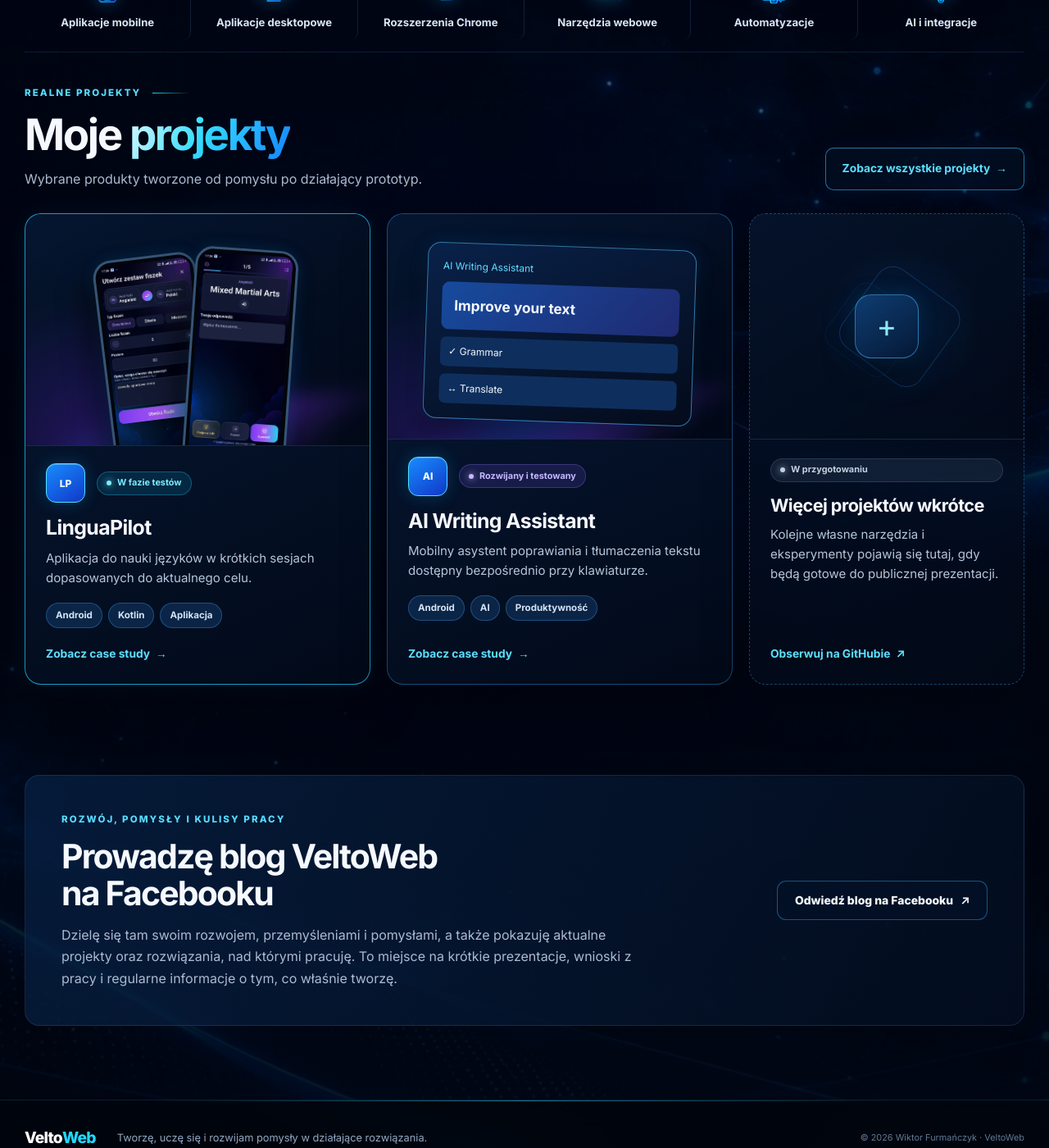
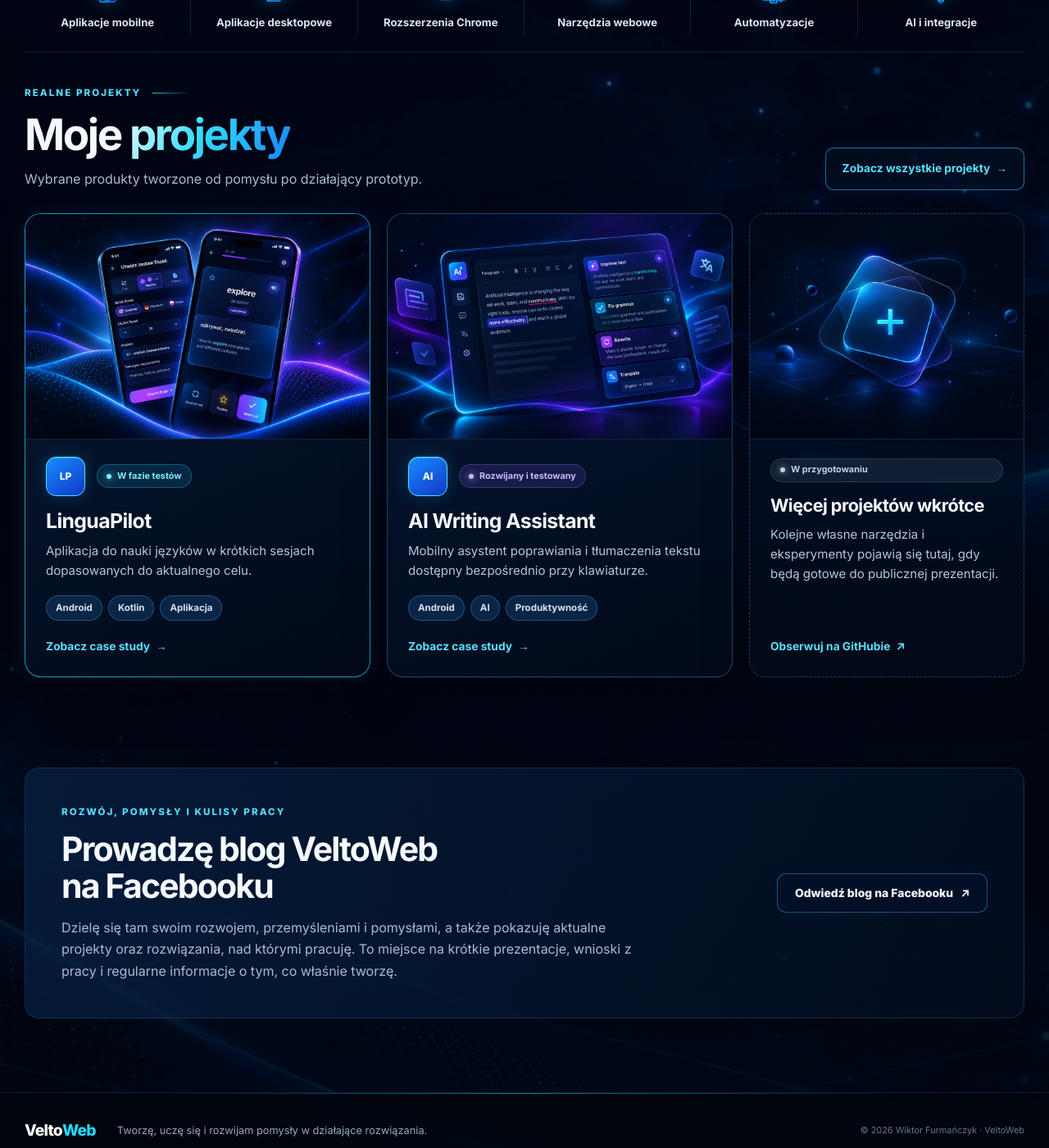
Before and after one commit to wiktor-furmanczyk/wiktor-furmanczyk.github.io, a Jekyll site: the page built from index.md, in a window 1280 px wide and 1400 px high, scrolled down 686 px. Shown: the whole window at 82% size. Built offline with Jekyll 4.4.1, drawn with Linux system fonts in a browser that asks for light colours.

Commit message:
feat: use custom project card artwork

```diff
--- a/assets/css/style.scss
+++ b/assets/css/style.scss
@@ -111,11 +111,9 @@ h3 { margin: 0; font-size: 1.06rem; letter-spacing: -0.025em; }
 .project-card { position: relative; display: flex; min-height: 560px; overflow: hidden; flex-direction: column; background: linear-gradient(155deg, rgba(7,28,59,.88), rgba(2,10,25,.94)); border: 1px solid rgba(52,150,221,.42); border-radius: 20px; box-shadow: 0 22px 54px rgba(0,0,0,.34), inset 0 1px rgba(255,255,255,.035); backdrop-filter: blur(14px); transition: transform .24s ease, border-color .24s ease, box-shadow .24s ease; }
 .project-card-featured { border-color: rgba(30,207,255,.72); box-shadow: 0 22px 58px rgba(0,0,0,.36), 0 0 30px rgba(0,169,255,.09), inset 0 1px rgba(255,255,255,.05); }
 .project-card:hover { transform: translateY(-6px); border-color: rgba(53, 220, 255, .82); box-shadow: 0 28px 64px rgba(0,0,0,.4), 0 0 34px rgba(0,163,255,.13); }
-.project-card-visual { position: relative; display: flex; min-height: 275px; align-items: end; justify-content: center; overflow: hidden; padding-top: 20px; background: radial-gradient(circle at 50% 72%, rgba(26,91,255,.42), transparent 48%), radial-gradient(circle at 20% 100%, rgba(95,35,209,.34), transparent 42%), linear-gradient(150deg, rgba(3,19,43,.48), rgba(2,8,22,.82)); border-bottom: 1px solid var(--border-soft); }
-.project-card-visual::after { position: absolute; height: 42%; inset: auto -8% -24%; content: ""; background: linear-gradient(145deg, transparent 18%, rgba(37,86,210,.32) 38%, rgba(121,44,224,.42) 54%, transparent 74%); filter: blur(10px); transform: rotate(-5deg); }
-.card-phone { z-index: 2; width: 126px; overflow: hidden; padding: 4px; background: #02050a; border: 3px solid #365475; border-radius: 22px 22px 0 0; transform: rotate(4deg) translateY(22px); box-shadow: -14px 20px 32px rgba(0,0,0,.52), 0 0 18px rgba(24,154,255,.14); }
-.card-phone img { display: block; width: 100%; height: auto; border-radius: 12px 12px 0 0; }
-.card-phone-back { z-index: 1; margin-right: -17px; transform: rotate(-7deg) translateY(31px); }
+.project-card-visual { position: relative; height: 275px; overflow: hidden; background: #020a18; border-bottom: 1px solid var(--border-soft); }
+.project-card-image { display: block; width: 100%; height: 100%; object-fit: cover; object-position: center; transition: transform .4s ease, filter .4s ease; }
+.project-card:hover .project-card-image { filter: saturate(1.08) brightness(1.04); transform: scale(1.025); }
 .project-card-body { display: flex; flex: 1; flex-direction: column; padding: 23px 25px 24px; }
 .card-meta-row { display: flex; align-items: center; gap: 14px; margin-top: -2px; }
 .icon-box { display: grid; width: 48px; height: 48px; flex: 0 0 48px; place-items: center; color: #effdff; background: linear-gradient(145deg, #188cff, #1038c7); border: 1px solid #51e0ff; border-radius: 12px; box-shadow: 0 0 20px rgba(0,174,255,.24), inset 0 1px rgba(255,255,255,.22); font-size: .75rem; font-weight: 800; }
@@ -128,15 +126,9 @@ h3 { margin: 0; font-size: 1.06rem; letter-spacing: -0.025em; }
 .tag-row, .tech-list { display: flex; flex-wrap: wrap; gap: 7px; }
 .tag-row span, .tech-list span { display: inline-flex; min-height: 31px; align-items: center; padding: 4px 11px; color: #d4e3f4; background: rgba(16,50,94,.64); border: 1px solid rgba(65,151,224,.38); border-radius: 999px; font-size: .72rem; font-weight: 700; }
 .card-link { margin-top: auto; padding-top: 18px; font-size: .86rem; }
-.writing-card-visual { place-items: center; align-items: center; }
-.writing-card-ui { z-index: 1; display: flex; width: 78%; flex-direction: column; gap: 9px; padding: 18px; background: linear-gradient(155deg, #092149, #040b1b); border: 1px solid rgba(83,192,255,.58); border-radius: 16px; box-shadow: 0 22px 36px rgba(0,0,0,.46), 0 0 24px rgba(0,136,255,.12); transform: rotate(2deg); }
-.writing-card-ui small { color: #62ddff; font-size: .75rem; }.writing-card-ui strong { padding: 15px; background: linear-gradient(135deg, #164b9d, #202a72); border-radius: 9px; font-size: 1.08rem; }.writing-card-ui span { padding: 8px 10px; background: #0e2f5d; border-radius: 7px; font-size: .75rem; }
 .project-card-upcoming { background: linear-gradient(155deg, rgba(5,21,45,.58), rgba(2,9,23,.82)); border-style: dashed; }
 .project-card-upcoming h3 { font-size: 1.35rem; }.project-card-upcoming p { max-width: 310px; }
-.upcoming-visual { position: relative; display: grid; min-height: 275px; overflow: hidden; place-items: center; background: radial-gradient(circle at 55% 50%, rgba(11,103,196,.18), transparent 42%), linear-gradient(145deg, rgba(6,24,49,.42), rgba(2,9,22,.62)); border-bottom: 1px solid var(--border-soft); }
-.upcoming-visual::before, .upcoming-visual::after { position: absolute; width: 116px; height: 116px; content: ""; border: 1px solid rgba(33,129,213,.3); border-radius: 22px; transform: rotate(36deg) translate(13px, -9px); }
-.upcoming-visual::after { opacity: .45; transform: rotate(36deg) translate(-12px, 14px) scale(.78); }
-.upcoming-mark { z-index: 1; display: grid; width: 78px; height: 78px; place-items: center; color: #8ee8ff; background: linear-gradient(145deg, rgba(16,66,121,.9), rgba(5,24,54,.92)); border: 1px solid rgba(74,190,255,.52); border-radius: 20px; box-shadow: 0 18px 38px rgba(0,0,0,.4), 0 0 24px rgba(0,155,255,.17); font-size: 2.35rem; }
+.upcoming-visual { position: relative; height: 275px; overflow: hidden; background: #020a18; border-bottom: 1px solid var(--border-soft); }
 
 .blog-section { display: flex; align-items: center; justify-content: space-between; gap: 40px; margin-block: 38px 90px; padding: clamp(28px, 4vw, 44px); background: linear-gradient(120deg, rgba(7,34,70,.72), rgba(3,14,32,.82)); border: 1px solid var(--border-soft); border-radius: var(--radius); }
 .blog-section > div { max-width: 720px; }.blog-section p:last-child { margin-bottom: 0; color: var(--muted); }
@@ -205,7 +197,7 @@ h3 { margin: 0; font-size: 1.06rem; letter-spacing: -0.025em; }
 @media (max-width: 980px) {
   .hero { grid-template-columns: minmax(0, 1fr) minmax(340px, .9fr); gap: 28px; }.hero-art { min-height: 360px; }
   .expertise-strip { grid-template-columns: repeat(3, 1fr); }.expertise-strip div:nth-child(3) { border-right: 0; }.expertise-strip div:nth-child(-n+3) { border-bottom: 1px solid var(--border-soft); }
-  .project-grid { grid-template-columns: 1fr 1fr; }.project-card-upcoming { display: grid; min-height: 300px; grid-column: 1 / -1; grid-template-columns: .8fr 1.2fr; }.project-card-upcoming .upcoming-visual { min-height: 300px; border-right: 1px solid var(--border-soft); border-bottom: 0; }.project-card-upcoming .project-card-body { justify-content: center; }
+  .project-grid { grid-template-columns: 1fr 1fr; }.project-card-upcoming { display: grid; min-height: 300px; grid-column: 1 / -1; grid-template-columns: .8fr 1.2fr; }.project-card-upcoming .upcoming-visual { height: 300px; border-right: 1px solid var(--border-soft); border-bottom: 0; }.project-card-upcoming .project-card-body { justify-content: center; }
   .product-hero { grid-template-columns: minmax(0, .85fr) minmax(400px, 1.15fr); gap: 24px; }.phone { max-width: 155px; }
   .project-facts { grid-template-columns: 1fr 1fr; }.benefit-list { grid-template-columns: 1fr 1fr; }.benefit-list div:nth-child(2) { border-right: 0; }.benefit-list div:nth-child(-n+2) { border-bottom: 1px solid var(--border-soft); }
   .process-screens { grid-template-columns: 1fr 1fr; }.screen-frame { width: 170px; }
@@ -216,7 +208,7 @@ h3 { margin: 0; font-size: 1.06rem; letter-spacing: -0.025em; }
   html { scroll-padding-top: 5.5rem; }.shell, .section-shell { width: min(calc(100% - 28px), var(--content-width)); }
   .header-inner { min-height: 54px; }
   .hero { display: block; min-height: 0; padding-block: 68px 34px; }.hero-copy { max-width: 620px; }.hero-description { font-size: 1rem; }.hero-art { min-height: 400px; margin-top: 0; }.hero-art img { width: min(620px, 116%); transform: translateX(2%); }
-  .project-grid { grid-template-columns: 1fr; }.project-card-upcoming { display: flex; grid-column: auto; }.project-card-upcoming .upcoming-visual { min-height: 260px; border-right: 0; border-bottom: 1px solid var(--border-soft); }.section-heading { align-items: flex-start; flex-direction: column; gap: 18px; }
+  .project-grid { grid-template-columns: 1fr; }.project-card-upcoming { display: flex; grid-column: auto; }.project-card-upcoming .upcoming-visual { height: 260px; border-right: 0; border-bottom: 1px solid var(--border-soft); }.section-heading { align-items: flex-start; flex-direction: column; gap: 18px; }
   .blog-section { align-items: flex-start; flex-direction: column; margin-bottom: 70px; }
   .product-hero { display: block; padding-block: 46px 44px; }.phones-showcase { max-width: 610px; margin: 42px auto 0; }.phone { max-width: 168px; }
   .problem-grid, .product-meta-grid, .status-panel { grid-template-columns: 1fr; }.benefit-list { grid-template-columns: 1fr 1fr; }
--- a/index.md
+++ b/index.md
@@ -49,9 +49,8 @@ image_alt: Logo VeltoWeb na granatowym, neonowym tle
 
   <div class="project-grid">
     <article class="project-card project-card-featured">
-      <div class="project-card-visual" aria-hidden="true">
-        <div class="card-phone card-phone-back"><img src="{{ '/assets/projects/lingua-pilot/linguapilot-create-set.jpg' | relative_url }}" alt="" loading="lazy" width="922" height="2049"></div>
-        <div class="card-phone"><img src="{{ '/assets/projects/lingua-pilot/linguapilot-practice.jpg' | relative_url }}" alt="" loading="lazy" width="922" height="2049"></div>
+      <div class="project-card-visual">
+        <img class="project-card-image" src="{{ '/assets/images/project-linguapilot.jpg' | relative_url }}" alt="Ekrany aplikacji LinguaPilot do tworzenia fiszek i nauki słownictwa" loading="lazy" width="1200" height="751">
       </div>
       <div class="project-card-body">
         <div class="card-meta-row"><span class="icon-box" aria-hidden="true">LP</span><span class="status-badge">W fazie testów</span></div>
@@ -63,8 +62,8 @@ image_alt: Logo VeltoWeb na granatowym, neonowym tle
     </article>
 
     <article class="project-card">
-      <div class="project-card-visual writing-card-visual" aria-label="Ilustracyjny układ działań AI Writing Assistant">
-        <div class="writing-card-ui" aria-hidden="true"><small>AI Writing Assistant</small><strong>Improve your text</strong><span>✓ Grammar</span><span>↔ Translate</span></div>
+      <div class="project-card-visual">
+        <img class="project-card-image" src="{{ '/assets/images/project-writing-assistant.jpg' | relative_url }}" alt="Interfejs AI Writing Assistant z funkcjami poprawiania, przeredagowywania i tłumaczenia tekstu" loading="lazy" width="1200" height="751">
       </div>
       <div class="project-card-body">
         <div class="card-meta-row"><span class="icon-box" aria-hidden="true">AI</span><span class="status-badge status-violet">Rozwijany i testowany</span></div>
@@ -76,7 +75,9 @@ image_alt: Logo VeltoWeb na granatowym, neonowym tle
     </article>
 
     <article class="project-card project-card-upcoming">
-      <div class="upcoming-visual" aria-hidden="true"><div class="upcoming-mark"><span>+</span></div></div>
+      <div class="upcoming-visual">
+        <img class="project-card-image" src="{{ '/assets/images/project-upcoming.jpg' | relative_url }}" alt="" loading="lazy" width="1200" height="751">
+      </div>
       <div class="project-card-body">
         <span class="status-badge status-muted">W przygotowaniu</span>
         <h3>Więcej projektów wkrótce</h3>
```
Also changed, not shown: assets/images/project-linguapilot.jpg (added), assets/images/project-upcoming.jpg (added), assets/images/project-writing-assistant.jpg (added).
